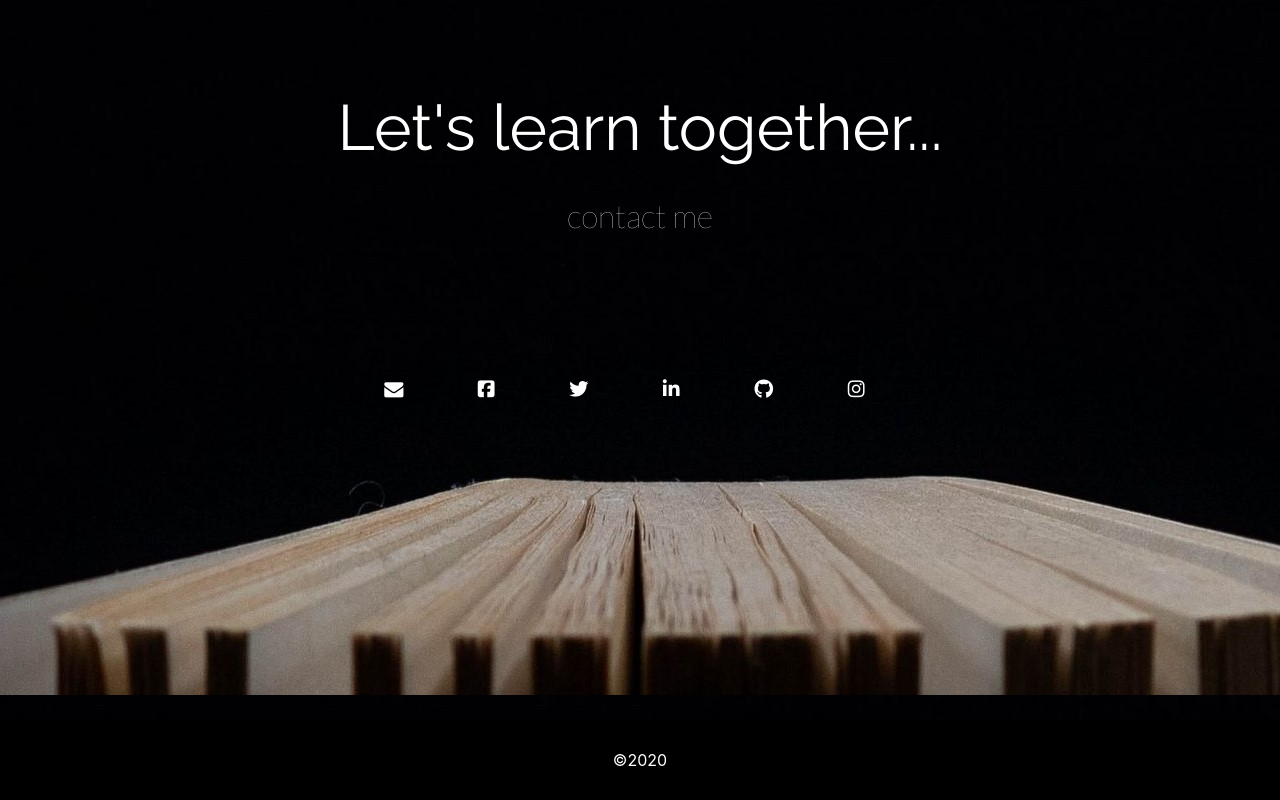
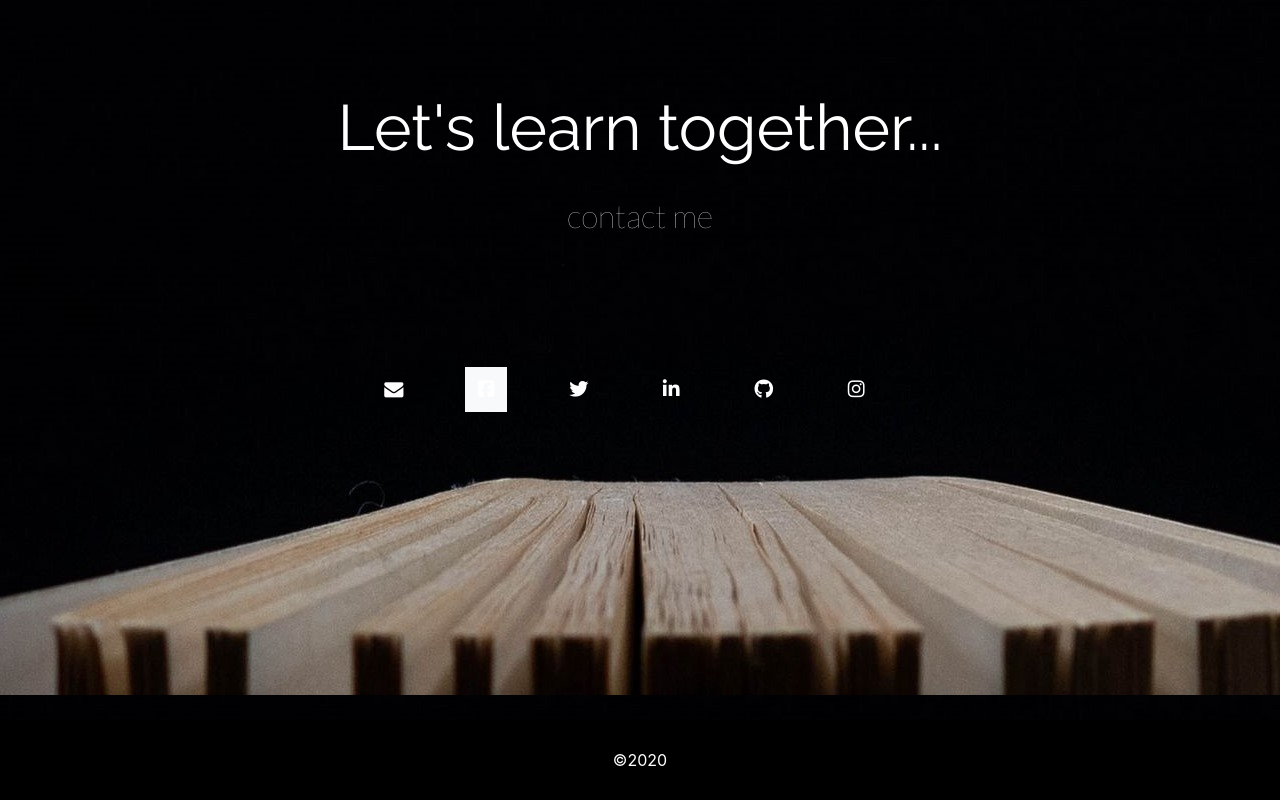
Before and after one commit to gaurshraddha/portfolio, a website: page index.html in a window 1280 px wide. Shown: the part 1920-2720 px from the top of the page. Drawn offline with nearby package versions, Linux system fonts and the light colour scheme; a web font is replaced by a local one.

Commit message:
Update index.html

```diff
--- a/index.html
+++ b/index.html
@@ -76,7 +76,7 @@
 						<a href="mailto:gaurshraddha01@gmail.com" target="_blank"><i class="fa fa-envelope" aria-hidden="True"></i></a>
 					</div>
 					<div class="col-1">
-						<a href="https://www.facebook.com/shraddha.singhgaur.7" target="_blank"><i class="fa fa-facebook-square" aria-hidden="true"></i></a>
+						<a href="https://www.facebook.com/shraddha.singhgaur.7" target="_blank" class="bg-light"><i class="fa fa-facebook-square" aria-hidden="true"></i></a>
 					</div>
 					<div class="col-1">
 						<a href="@gaurshraddha01" target="_blank"><i class="fa fa-twitter" aria-hidden="true"></i></a>
```
